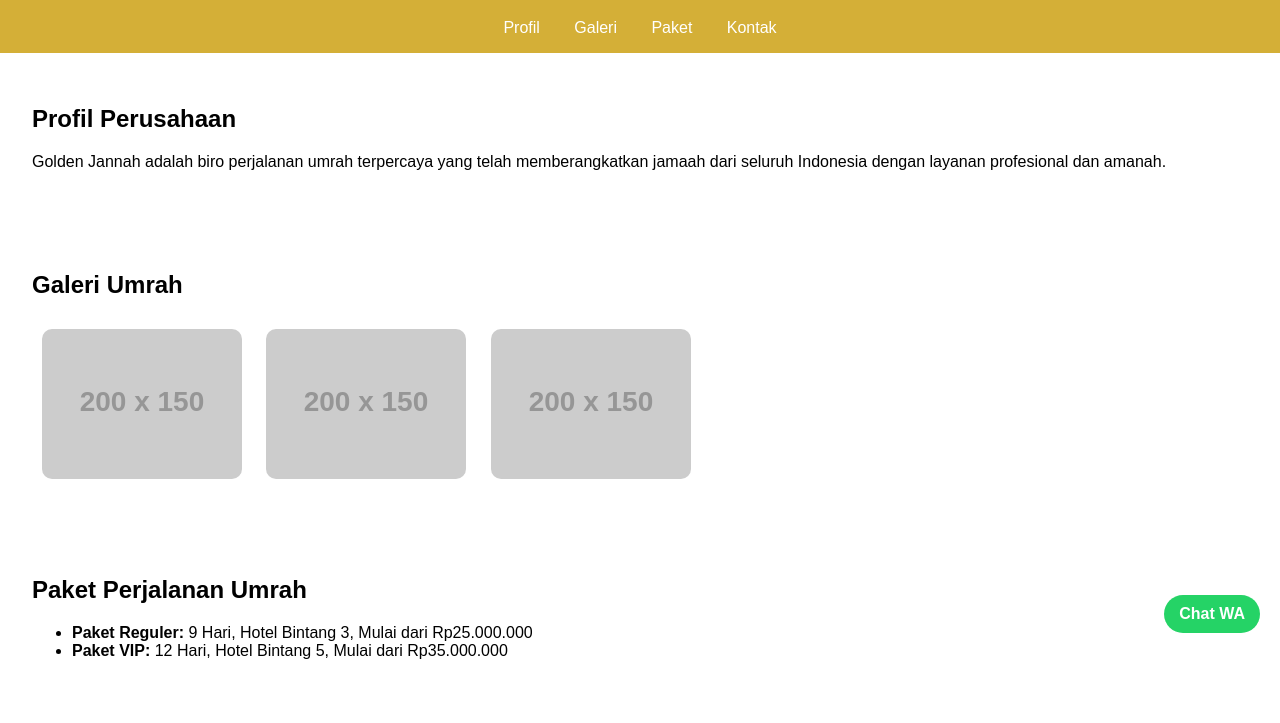
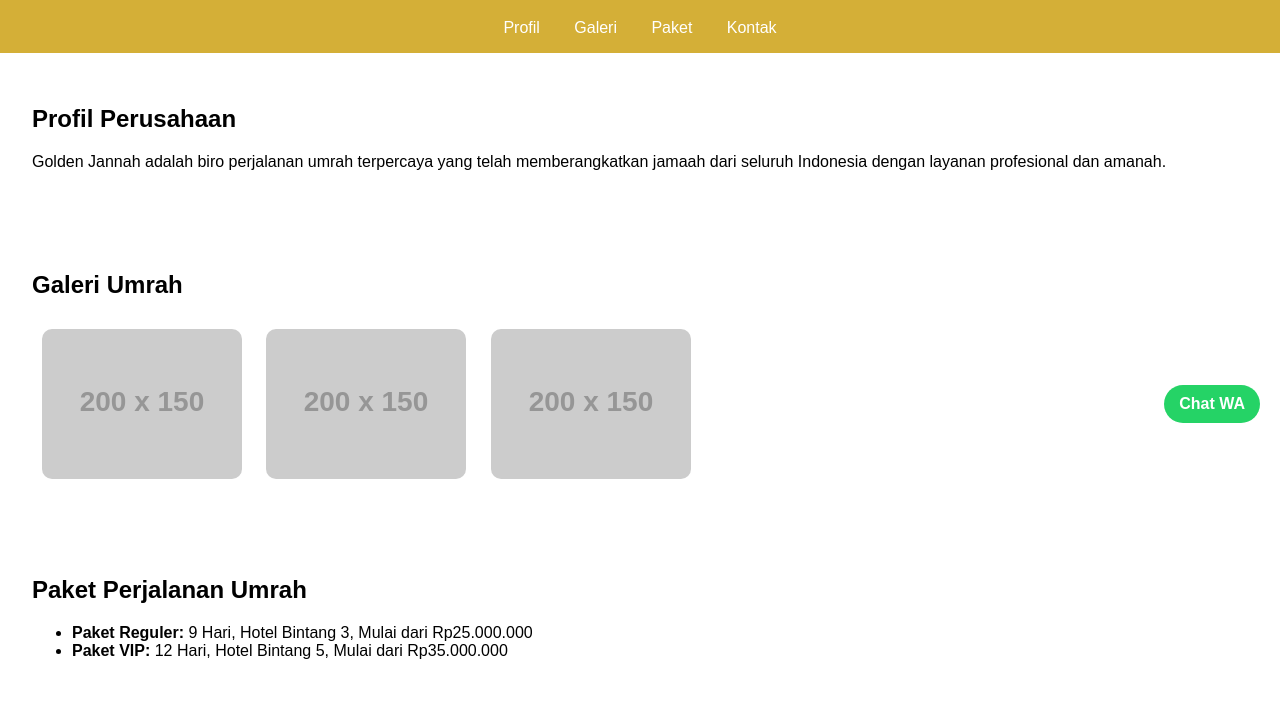
Before and after one commit to chaturap/goldenjannah, a plain HTML site: page index.html in a window 1280 px wide. Shown: the part 77-800 px from the top of the page. Drawn offline with Linux system fonts and the light colour scheme; placeholder pictures from the web are drawn by us; a script that the page names is missing.

Commit message:
Update index.html

```diff
--- a/index.html
+++ b/index.html
@@ -12,7 +12,7 @@
     .gallery img { width: 200px; margin: 10px; border-radius: 10px; }
     .whatsapp-button {
       position: fixed;
-      bottom: 90px; /* dinaikkan dari 20px agar tidak bertumpuk */
+      bottom: 300px; /* dinaikkan dari 20px agar tidak bertumpuk */
       right: 20px;
       background-color: #25D366;
       color: white;
```
